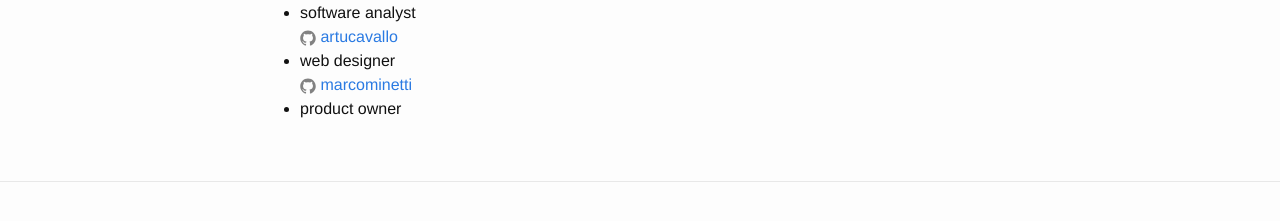
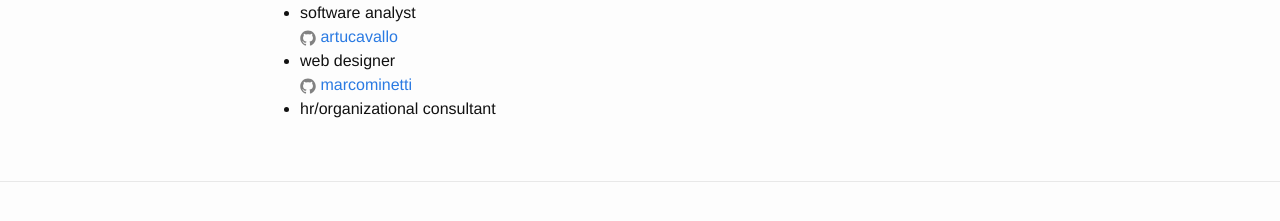
Before and after one commit to 0xbuidlman/site, a Jekyll site: the page built from team.md, in a window 1280 px wide. Shown: the part 447-668 px from the top of the page. Built offline with Jekyll 4.4.1, drawn with Linux system fonts in a browser that asks for light colours.

Commit message:
Updated team.md file.

```diff
--- a/team.md
+++ b/team.md
@@ -14,4 +14,4 @@ The former team is composed by the following developers.
 {% include icon-github.html username="gianluke" %} - technical leader
 {% include icon-github.html username="giorgiochiriaco" %} - software analyst
 {% include icon-github.html username="artucavallo" %} - web designer
-{% include icon-github.html username="marcominetti" %} - product owner
+{% include icon-github.html username="marcominetti" %} - hr/organizational consultant
```
